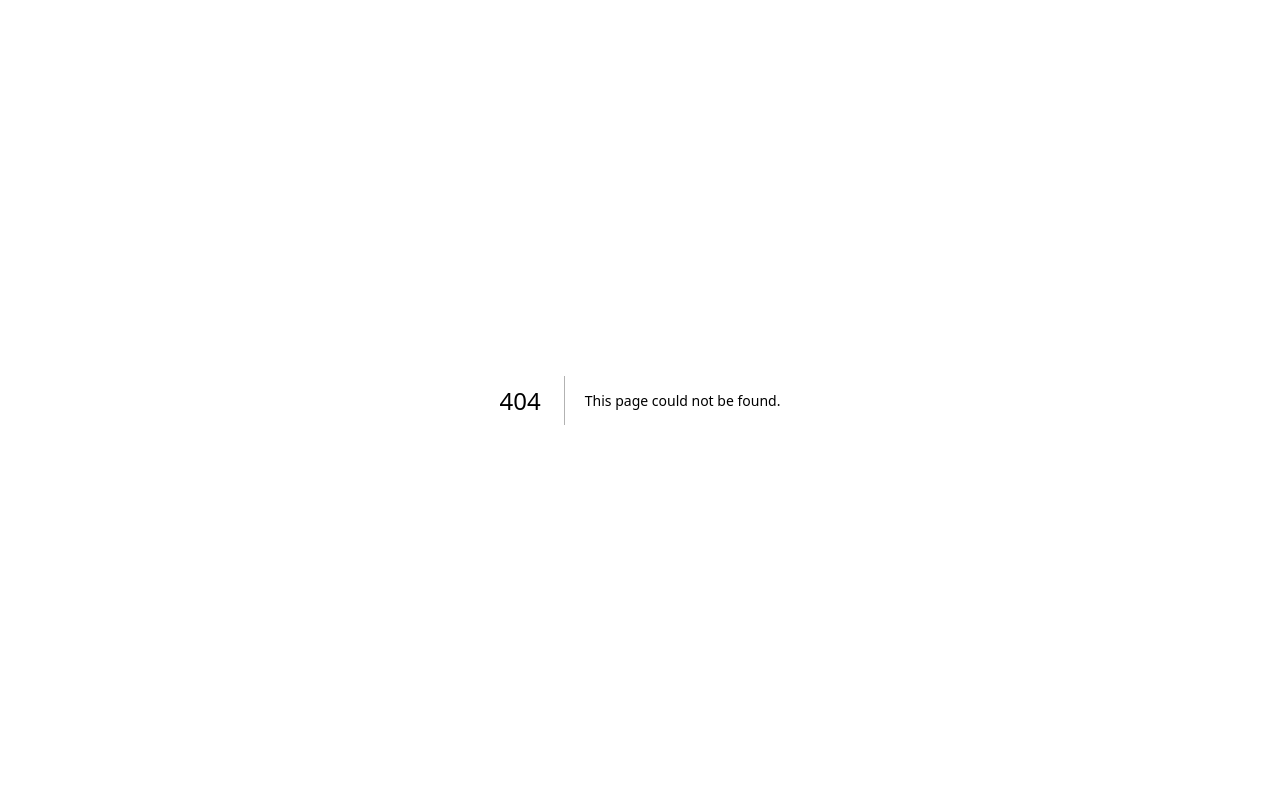
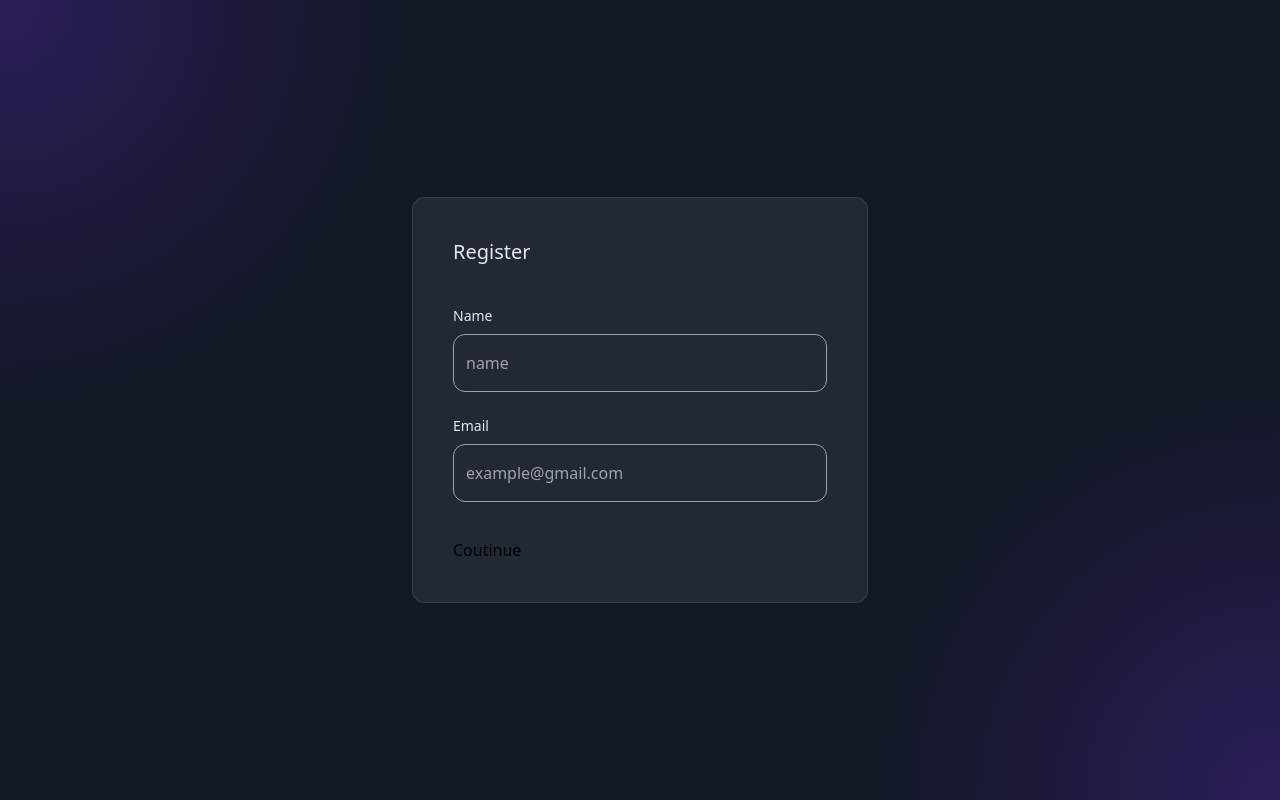
Before and after one commit to brayanpesantes/practicing-in-devchallenge, a Next.js app: page /multi-step-register in a window 1280 px wide. Before the commit this address had no page. Built offline with nearby package versions, Linux system fonts and the light colour scheme.

Commit message:
created card and perosanl info components and the page

```diff
--- /dev/null
+++ b/app/multi-step-register/_components/Card.tsx
@@ -0,0 +1,19 @@
+import cn from "@/utils/cn";
+import { ReactNode } from "react";
+
+interface Props {
+  readonly className?: string;
+  readonly children: ReactNode;
+}
+export default function Card({ children, className }: Props) {
+  return (
+    <div
+      className={cn([
+        "w-[456px] p-10 bg-[#212936] border border-[#394150] rounded-xl",
+        className,
+      ])}
+    >
+      {children}
+    </div>
+  );
+}
--- /dev/null
+++ b/app/multi-step-register/_components/PersonalInfo.tsx
@@ -0,0 +1,44 @@
+"use client";
+import { Input } from "@/components/ui/Input";
+import { Label } from "@/components/ui/Label";
+import { SubmitHandler, useForm } from "react-hook-form";
+import Card from "./Card";
+
+type Inputs = {
+  name: string;
+  email: string;
+};
+
+export default function PersonalInfo() {
+  const { control, handleSubmit } = useForm<Inputs>();
+  const onSubmit: SubmitHandler<Inputs> = (data) => alert(JSON.stringify(data));
+
+  return (
+    <Card>
+      <h1 className="text-[#E5E7EB] text-xl">Register</h1>
+      <form className="mt-10" onSubmit={handleSubmit(onSubmit)}>
+        <div className="">
+          <Label className="pb-2 text-[#E5E7EB]">Name</Label>
+          <Input
+            name="name"
+            placeholder="name"
+            control={control}
+            className="py-4 border outline-none  border-[#A1A1A9] bg-[#212936] focus:ring-1 focus:ring-[#652CD1] focus:outline-none caret-white text-[#E5E7EB] placeholder:text-[#A1A1A9]"
+          />
+        </div>
+        <div className="mt-6">
+          <Label className="pb-2 text-[#E5E7EB]">Email</Label>
+          <Input
+            name="email"
+            control={control}
+            className="py-4 border border-[#A1A1A9] bg-[#212936] focus:ring-1 focus:ring-[#652CD1] focus:outline-none caret-white text-[#E5E7EB] placeholder:text-[#A1A1A9]"
+            placeholder="example@gmail.com"
+          />
+        </div>
+        <div className="mt-9">
+          <button>Coutinue</button>
+        </div>
+      </form>
+    </Card>
+  );
+}
--- /dev/null
+++ b/app/multi-step-register/page.tsx
@@ -0,0 +1,17 @@
+import PersonalInfo from "./_components/PersonalInfo";
+
+export default function MultiStepRegisterPage() {
+  return (
+    <div className="relative h-screen max-w-screen-xl bg-left mx-auto bg-[#121826] bg-no-repeat overflow-hidden">
+      <div className="absolute bg-[url('/images/blur-radial.svg')] bg-no-repeat -left-[400px] -top-[400px]  size-[800px] bg-cover  z-10"></div>
+
+      <div className="absolute bg-[url('/images/blur-radial.svg')] bg-no-repeat -bottom-[400px] -right-[400px] size-[800px] bg-cover z-10 "></div>
+
+      <div className="absolute inset-0 z-20">
+        <div className="flex items-center justify-center w-full h-full p-3 md:p-0">
+          <PersonalInfo />
+        </div>
+      </div>
+    </div>
+  );
+}
```
